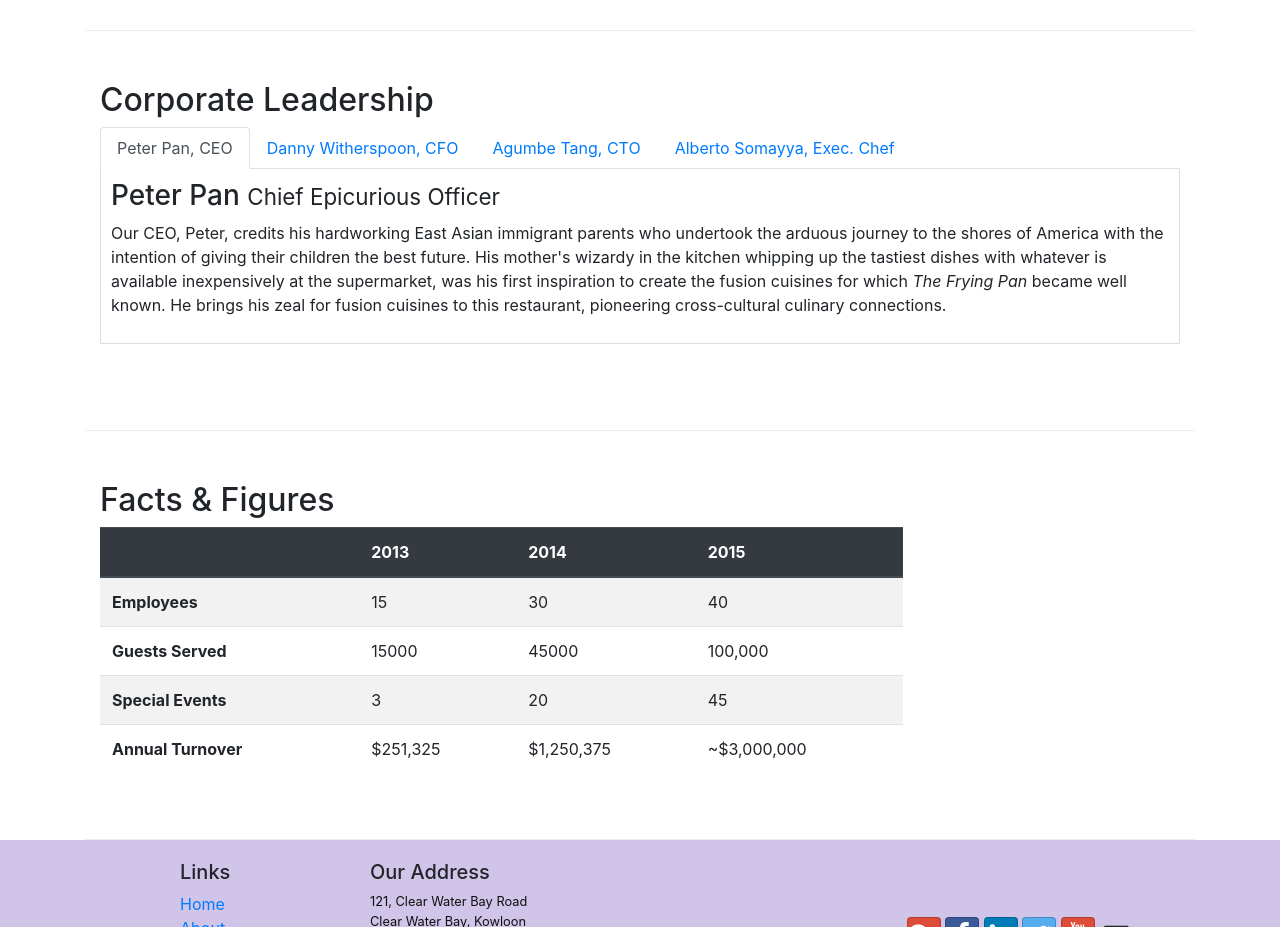
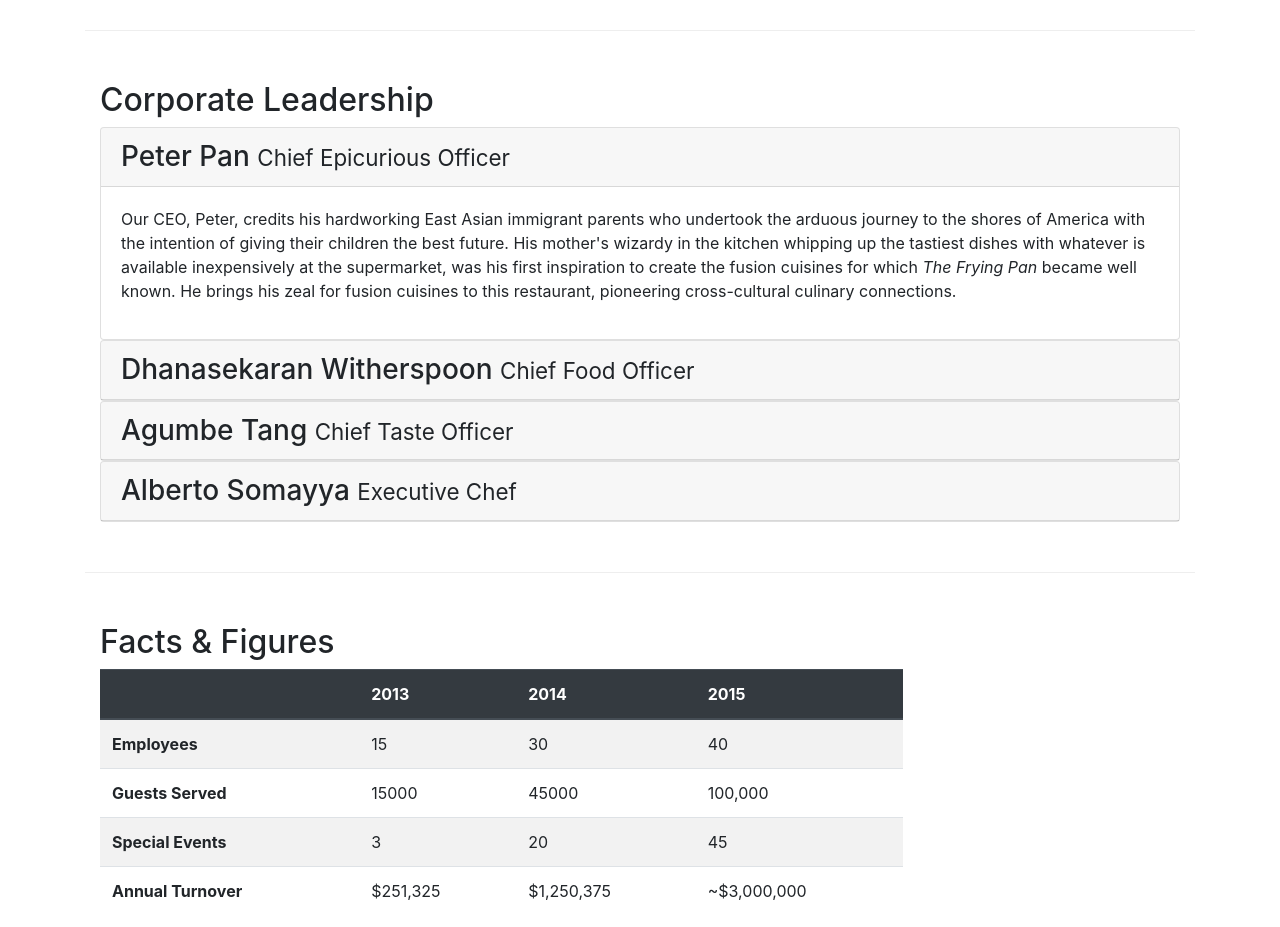
Before and after one commit to Pradyumna98/conFusion, a website: page aboutus.html in a window 1280 px wide. Shown: the part 920-1847 px from the top of the page. Drawn offline with nearby package versions, Linux system fonts and the light colour scheme.

Commit message:
Accordion

```diff
--- a/aboutus.html
+++ b/aboutus.html
@@ -102,49 +102,73 @@
             <div class="col-12">
                 <h2>Corporate Leadership</h2>
 
-                <ul class="nav nav-tabs">
-                    <li class="nav-item">
-                      <a class="nav-link active" href="#peter"
-                        role="tab" data-toggle="tab">Peter Pan, CEO</a>
-                    </li>
-                    <li class="nav-item">
-                      <a class="nav-link" href="#danny" role="tab"
-                        data-toggle="tab">Danny Witherspoon, CFO</a>
-                    </li>
-                    <li class="nav-item">
-                      <a class="nav-link" href="#agumbe"role="tab"
-                        data-toggle="tab">Agumbe Tang, CTO</a>
-                    </li>
-                    <li class="nav-item">
-                      <a class="nav-link" href="#alberto" role="tab"
-                        data-toggle="tab">Alberto Somayya, Exec. Chef</a>
-                    </li>
-                </ul>
 
 
-                <div class="tab-content">
-                    <div role="tabpanel" class="tab-pane fade show active" id="peter">
-                        <h3>Peter Pan <small>Chief Epicurious Officer</small></h3>
-                        <p class ="d-none d-sm-block">Our CEO, Peter, credits his hardworking East Asian immigrant parents who undertook the arduous journey to the shores of America with the intention of giving their children the best future. His mother's wizardy in the kitchen whipping up the tastiest dishes with whatever is available inexpensively at the supermarket, was his first inspiration to create the fusion cuisines for which <em>The Frying Pan</em> became well known. He brings his zeal for fusion cuisines to this restaurant, pioneering cross-cultural culinary connections.</p>
+            <div id="accordion">
+
+                    <div class="card">
+                        <div class="card-header" role="tab" id="peterhead">
+                        <h3 class="mb-0">
+                            <a data-toggle="collapse" data-target="#peter">
+                            Peter Pan <small>Chief Epicurious Officer</small>
+                            </a>
+                        </h3>
+                        </div>
+                        <div role="tabpanel" class="collapse show" id="peter" data-parent="#accordion">
+                            <div class="card-body">
+                                <p class="d-none d-sm-block">Our CEO, Peter, credits his hardworking East Asian immigrant parents who undertook the arduous journey to the shores of America with the intention of giving their children the best future. His mother's wizardy in the kitchen whipping up the tastiest dishes with whatever is available inexpensively at the supermarket, was his first inspiration to create the fusion cuisines for which <em>The Frying Pan</em> became well known. He brings his zeal for fusion cuisines to this restaurant, pioneering cross-cultural culinary connections.</p>
+                            </div>
+                        </div>
                     </div>
 
-                    <div role="tabpanel" class="tab-pane" id="danny">
-                        <h3>Dhanasekaran Witherspoon <small>Chief Food Officer</small></h3>
-                        <p class ="d-none d-sm-block">Our CFO, Danny, as he is affectionately referred to by his colleagues, comes from a long established family tradition in farming and produce. His experiences growing up on a farm in the Australian outback gave him great appreciation for varieties of food sources. As he puts it in his own words, <em>Everything that runs, wins, and everything that stays, pays!</em></p>
+                    <div class="card">
+                        <div class="card-header" role="tab" id="dannyhead">
+                        <h3 class="mb-0">
+                            <a data-toggle="collapse" data-target="#danny">
+                            Dhanasekaran Witherspoon <small>Chief Food Officer</small>
+                            </a>
+                        </h3>
+                        </div>
+                        <div role="tabpanel" class="collapse" id="danny" data-parent="#accordion">
+                            <div class="card-body">
+                                <p class="d-none d-sm-block">Our CFO, Danny, as he is affectionately referred to by his colleagues, comes from a long established family tradition in farming and produce. His experiences growing up on a farm in the Australian outback gave him great appreciation for varieties of food sources. As he puts it in his own words, <em>Everything that runs, wins, and everything that stays, pays!</em></p>
+                            </div>
+                        </div>
                     </div>
 
-                    <div role="tabpanel" class="tab-pane" id="agumbe">
-                        <h3>Agumbe Tang <small>Chief Taste Officer</small></h3>
-                        <p class ="d-none d-sm-block">Blessed with the most discerning gustatory sense, Agumbe, our CTO, personally ensures that every dish that we serve meets his exacting tastes. Our chefs dread the tongue lashing that ensues if their dish does not meet his exacting standards. He lives by his motto, <em>You click only if you survive my lick.</em></p>
+                    <div class="card">
+                        <div class="card-header" role="tab" id="agumbehead">
+                        <h3 class="mb-0">
+                            <a data-toggle="collapse" data-target="#agumbe">
+                            Agumbe Tang <small>Chief Taste Officer</small>
+                            </a>
+                        </h3>
+                        </div>
+                        <div role="tabpanel" class="collapse" id="agumbe" data-parent="#accordion">
+                            <div class="card-body">
+                                <p class="d-none d-sm-block">Blessed with the most discerning gustatory sense, Agumbe, our CTO, personally ensures that every dish that we serve meets his exacting tastes. Our chefs dread the tongue lashing that ensues if their dish does not meet his exacting standards. He lives by his motto, <em>You click only if you survive my lick.</em></p>
+                            </div>
+                        </div>
                     </div>
 
-                    <div role="tabpanel" class="tab-pane" id="alberto">
-                        <h3>Alberto Somayya <small>Executive Chef</small></h3>
-                        <p class ="d-none d-sm-block">Award winning three-star Michelin chef with wide International experience having worked closely with whos-who in the culinary world, he specializes in creating mouthwatering Indo-Italian fusion experiences. He says, <em>Put together the cuisines from the two craziest cultures, and you get a winning hit! Amma Mia!</em></p>
+                    <div class="card">
+                        <div class="card-header" role="tab" id="albertohead">
+                        <h3 class="mb-0">
+                            <a data-toggle="collapse" data-target="#alberto">
+                            Alberto Somayya <small>Executive Chef</small>
+                            </a>
+                        </h3>
+                        </div>
+                        <div role="tabpanel" class="collapse" id="alberto" data-parent="#accordion">
+                            <div class="card-body">
+                                <p class="d-none d-sm-block">Award winning three-star Michelin chef with wide International experience having worked closely with whos-who in the culinary world, he specializes in creating mouthwatering Indo-Italian fusion experiences. He says, <em>Put together the cuisines from the two craziest cultures, and you get a winning hit! Amma Mia!</em></p>
+                            </div>
+                        </div>
                     </div>
-                </div>
+            </div>
 
-        </div>
+
+            </div>
         </div>
 
         <div class="row row-content">
```
